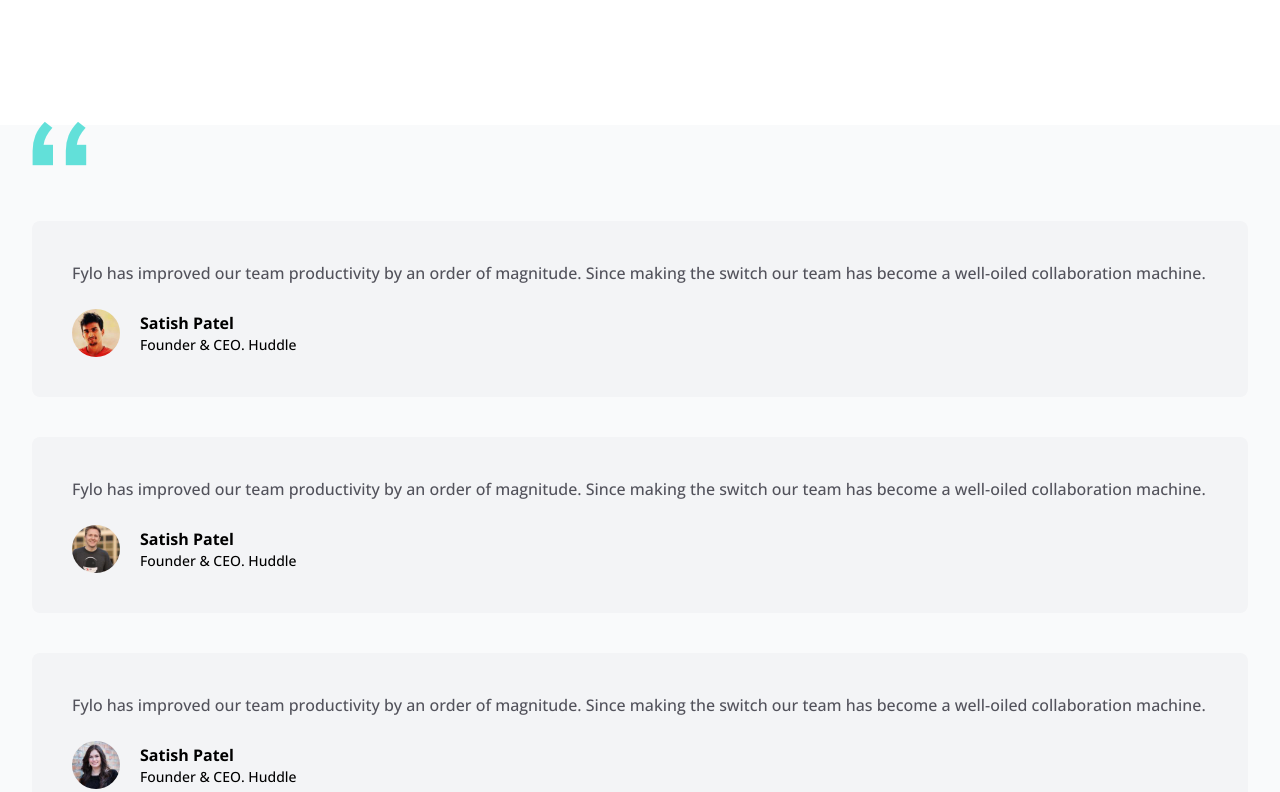
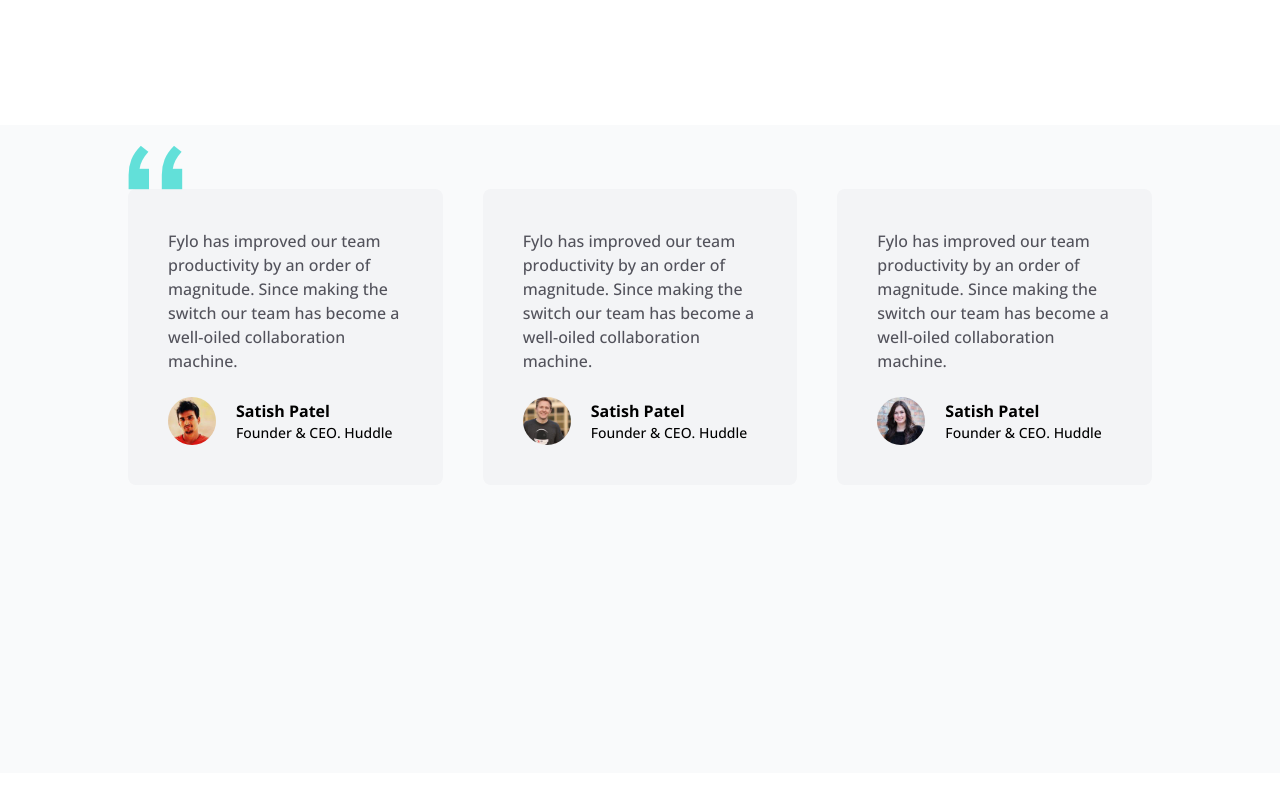
Before and after one commit to rahatulahsan/fylo-file-sharing, a website: page index.html in a window 1280 px wide. Shown: the part 2368-3160 px from the top of the page. Drawn offline with nearby package versions, Linux system fonts and the light colour scheme.

Commit message:
Review Section Done

```diff
--- a/index.html
+++ b/index.html
@@ -141,10 +141,10 @@
 
   <!--Testimonial Section Start-->
   <section id="testimonial" class="bg-gray-50">
-    <div class=" relative flex flex-col gap-10 px-8 py-24">
-      <img class="absolute z-10 -top-1" src="./assets/images/bg-quotes.png" alt="bg-quotes"/>
+    <div class=" relative flex flex-col gap-10 px-8 pt-16 pb-72 xl:px-32">
+      <img class="absolute z-10 -top-1 md:top-5" src="./assets/images/bg-quotes.png" alt="bg-quotes"/>
 
-      <div class="flex flex-col gap-10">
+      <div class="flex flex-col gap-10 md:flex-row">
           <!--Testimonial 1-->
           <div class="bg-gray-100 p-10 flex flex-col gap-6 rounded-lg">
               <p class="font-sans text-zinc-600">Fylo has improved our team productivity by an order of magnitude. Since making the switch our team has become a well-oiled collaboration machine.</p>
```
Also changed, not shown: dist/output.css.
